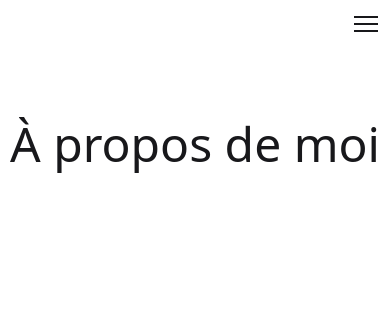
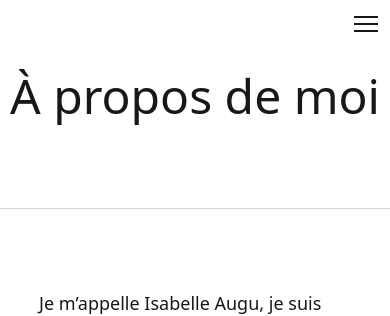
Before and after one commit to LiamOgu/isabelle-augu, a React (Vite) app: page /about in a window 390 px wide. Shown: the top 316 px of the page. Built offline with nearby package versions, Linux system fonts and the light colour scheme.

Commit message:
header and product responsive

```diff
--- a/src/components/ContactForm.jsx
+++ b/src/components/ContactForm.jsx
@@ -1,7 +1,7 @@
 const ContactForm = () => {
   return (
     <div className="flex justify-center items-center my-25">
-      <div className="m-10 p-10 bg-white rounded-lg shadow-lg w-full max-w-md">
+      <div className="m-10 p-10 rounded-lg shadow-lg w-full max-w-md">
         <h2 className="text-2xl mb-6">Me contacter :</h2>
         <p>Vous pouvez me contacter par email à l'adresse suivante : <a href="mailto:isabelleauguart@gmail.com" className="text-blue-500">isabelleauguart@gmail.com</a></p>
       </div>
--- a/src/components/Header.jsx
+++ b/src/components/Header.jsx
@@ -4,7 +4,7 @@ import Hamburger from "./Hamburger.jsx"
 const Header = (props) => {
   return (
     <header className="w-full flex flex-col gap-6 py-6 items-center">
-      <h1 className="py-24 text-5xl md:py-8">{props.title}</h1>
+      <h1 className="py-12 text-5xl md:py-8">{props.title}</h1>
 
       {/* Navbar desktop */}
       <Navbar />
@@ -12,7 +12,7 @@ const Header = (props) => {
       {/* Hamburger mobile */}
       <Hamburger />
 
-      <hr className="hidden md:block w-full border-x border-gray-300 mt-4" />
+      <hr className="block w-full border-x border-gray-300 my-4" />
     </header>
   )
 }
--- a/src/routes/Product.jsx
+++ b/src/routes/Product.jsx
@@ -36,7 +36,7 @@ const Product = () => {
             {product["subImages"].map((sub, idx) => (
               <div
                 key={idx}
-                className="cursor-pointer overflow-hidden w-[100px] h-[100px] md:w-[150px] md:h-[150px] flex-shrink-0"
+                className="cursor-pointer overflow-hidden w-[100px] h-[100px] md:w-[120px] md:h-[120px] lg:w-[150px] lg:h-[150px] flex-shrink-0"
                 onClick={() => { setIndex(idx + 1); setOpen(true) }}
               >
                 <img src={sub.src} alt={sub.alt} className="w-full h-full object-cover transition-transform duration-300 hover:scale-105" />
```
